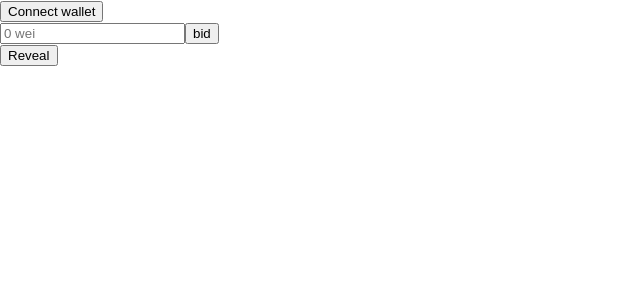
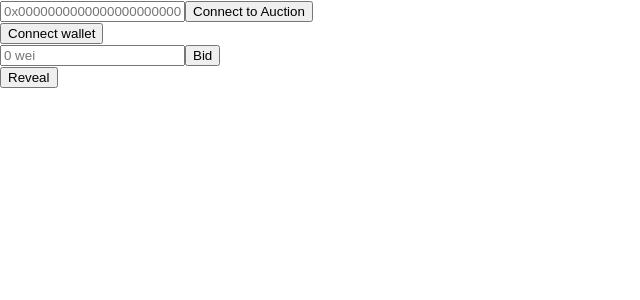
Before and after one commit to fern-software/SealedBidAuction, a React (Create React App) app in the folder frontend/: page / in a window 1280 px wide. Shown: the top 300 px of the page, without its empty margins (0-640 px from the left). Built offline with nearby package versions, Linux system fonts and the light colour scheme.

Commit message:
Working end to end now.

```diff
--- a/frontend/src/App.js
+++ b/frontend/src/App.js
@@ -12,25 +12,31 @@ const abi = require('./config/abi.json')
 window.Buffer = window.Buffer || Buffer;
 
 function App() {
+  let [formBid, setFormBid] = useState("");
   let [bid, setBid] = useState("");
   let [nonce, setNonce] = useState("");
   let [connected, setConnected] = useState(false);
   let [hasBid, setHasBid] = useState(false);
   let [revealed, setRevealed] = useState(false);
+  let [address, setAddress] = useState("");
+  let [contract, setContract] = useState(null);
 
   let { ethereum } = window;
-  let contract = null;
-
-  if (ethereum) {
-    // This is the address of the smart contract where the auction is deployed (needs to get changed with each deployment)
-    let address = "0x04ee1A0D9E8f96219A6e65dfF36328a5BE1F5a1B";
-    let provider = new ethers.providers.Web3Provider(ethereum);
-    let signer = provider.getSigner();
-    contract = new ethers.Contract(address, abi, signer);
-  }
 
   return (
     <div className="App">
+
+      <form onSubmit={(e) => {
+        e.preventDefault();
+        if (ethereum) {
+          let provider = new ethers.providers.Web3Provider(ethereum);
+          let signer = provider.getSigner();
+          setContract(new ethers.Contract(address, abi, signer));
+        }
+      }}>
+          <input type="text" placeholder="0x0000000000000000000000000000000000000000" onChange={e => setAddress(e.currentTarget.value)} value={address} />
+          <input type="submit" value="Connect to Auction" />
+      </form>
 
       <button onClick={() => {
           if (contract && !connected) {
@@ -44,24 +50,27 @@ function App() {
       <form onSubmit={(e) => {
         e.preventDefault();
         if (contract && connected && !hasBid) {
-          setNonce(parseInt(12345, 10).toString(16).padStart(32, '0'))
-          const hexbid = parseInt(bid, 10).toString(16).padStart(32, '0')
-          const input = hexbid.concat(nonce)
+          const nonce = parseInt(12345, 10).toString(16).padStart(64, '0')
+          const bid = parseInt(formBid, 10).toString(16).padStart(64, '0')
+          const input = bid.concat(nonce)
           const commitment = '0x'.concat(createKeccakHash('keccak256').update(Buffer.from(input, 'hex')).digest('hex'))
 
-          console.log('bid: 0x' + hexbid)
+          console.log('bid: 0x' + bid)
           console.log('nonce 0x' + nonce)
           console.log('input: 0x' + input)
           console.log('commitment: ' + commitment)
 
           contract.bid(commitment)
             .then(() => {
+              console.log('bid successful')
+              setNonce(nonce);
+              setBid(bid);
               setHasBid(true);
             });
         }
       }}>
-          <input type="text" placeholder="0 wei" onChange={e => setBid(e.currentTarget.value)} value={bid} />
-          <input type="submit" value="bid" />
+          <input type="text" placeholder="0 wei" onChange={e => setFormBid(e.currentTarget.value)} value={formBid} />
+          <input type="submit" value="Bid" />
       </form>
 
       <button onClick={() => {
@@ -70,13 +79,14 @@ function App() {
           const nonce_int = parseInt(nonce, 16)
 
           console.log('Attempting to reveal ...')
+          console.log('Bid: 0x%s', bid)
+          console.log('Nonce: 0x%s', nonce)
           console.log('Bid (base 10): %d', bid_int)
           console.log('Nonce (base 10): %d', nonce_int)
-          console.log('Bid (base 16): %s', bid)
-          console.log('Nonce (base 16): %s', nonce)
 
-          contract.reveal(bid_int, nonce_int)
+          contract.reveal(bid_int, nonce_int, {value: bid_int})
             .then(() => {
+              console.log('reveal successful')
               setRevealed(true);
             });
         }
```
